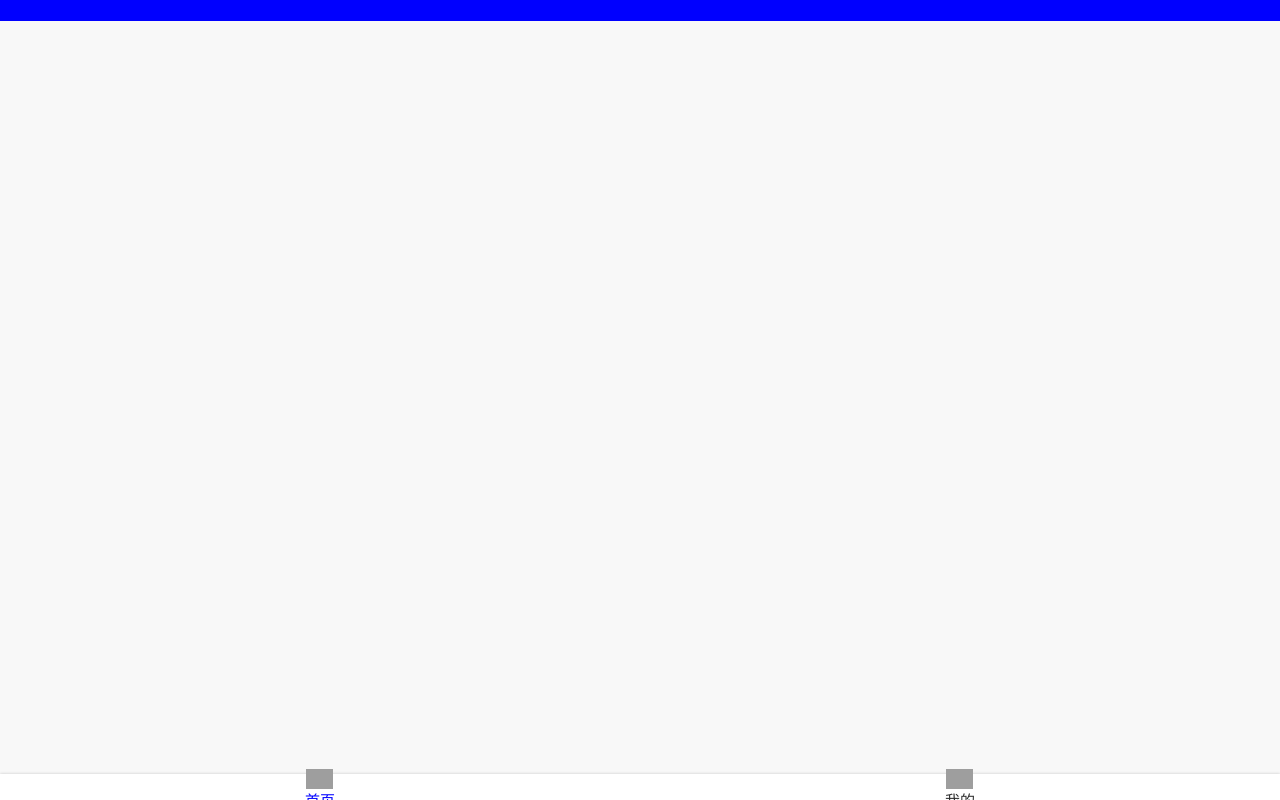
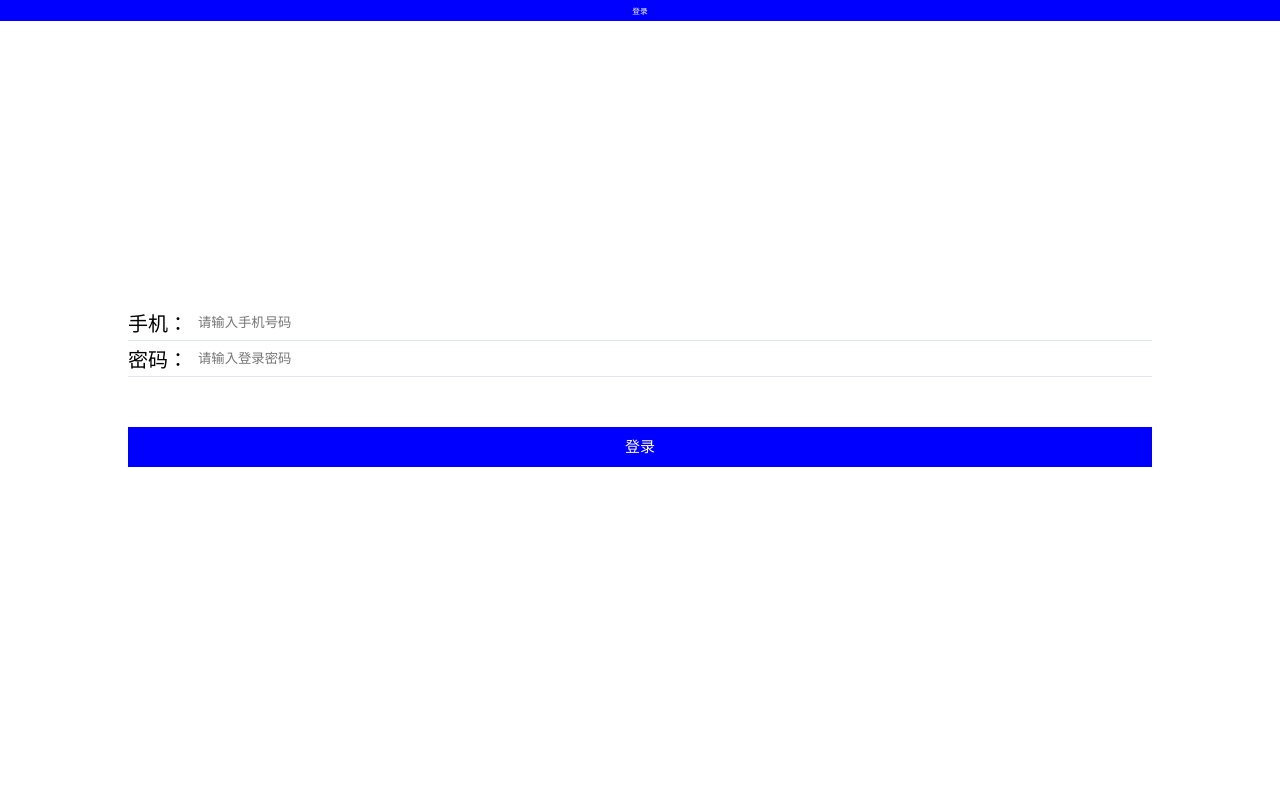
Before and after one commit to mangocafe/js-h5-vue, a Vue app: page /login in a window 1280 px wide. Built offline with nearby package versions, Linux system fonts and the light colour scheme; grey boxes are pictures that could not be loaded.

Commit message:
添加登录页

```diff
--- a/package.json
+++ b/package.json
@@ -9,6 +9,7 @@
   },
   "dependencies": {
     "amfe-flexible": "^2.2.1",
+    "axios": "^0.18.0",
     "register-service-worker": "^1.0.0",
     "vue": "^2.5.17",
     "vue-router": "^3.0.1",
--- a/src/App.vue
+++ b/src/App.vue
@@ -4,7 +4,7 @@
     <div class="content">
       <router-view/>
     </div>
-    <footer-tab :tabNames="tabNames"></footer-tab>
+    <footer-tab v-if="isShowTabbar" :tabNames="tabNames"></footer-tab>
   </div>
 </template>
 
@@ -37,6 +37,11 @@ export default {
       title: '',
     };
   },
+  computed: {
+    isShowTabbar() {
+      return this.$route.meta.isTab;
+    },
+  },
   watch: {
     $route(to) {
       this.title = to.meta.title;
@@ -59,7 +64,9 @@ export default {
     margin:0;
     padding:0;
   }
-
+  input:focus {
+    outline: none;
+  }
   #app {
     height: 100%;
     background: #f8f8f8;
--- /dev/null
+++ b/src/api.js
@@ -0,0 +1,32 @@
+import axios from 'axios';
+
+axios.defaults.timeout = 50000;
+axios.defaults.headers.post['Content-Type'] = 'application/json;charset=UTF-8';
+
+const instance = axios.create();
+instance.defaults.headers.post['Content-Type'] = 'application/json;charset=UTF-8';
+
+axios.interceptors.request.use = instance.interceptors.request.use;
+
+instance.interceptors.request.use(
+  (config) => {
+    const token = localStorage.getItem('token');
+    if (token) {
+      config.headers.Authorization = JSON.parse(token);
+    }
+    return config;
+  },
+  err => Promise.reject(err),
+);
+
+export default {
+  getOptions() {
+    return axios.get('/api/base/options');
+  },
+  register(params) { // 注册新用户
+    return axios.post('/api/user/register', params);
+  },
+  login(params) { // 登录
+    return axios.post('/api/user/login', params);
+  },
+};
--- a/src/router.js
+++ b/src/router.js
@@ -3,6 +3,7 @@ import Router from 'vue-router';
 
 const Home = () => import('@/views/Home');
 const Mine = () => import('@/views/Mine');
+const Login = () => import('@/views/Login');
 
 Vue.use(Router);
 
@@ -26,5 +27,11 @@ export default new Router({
       component: Mine,
       meta: { level: 1, isTab: true, title: '我的' },
     },
+    {
+      path: '/login',
+      name: 'login',
+      component: Login,
+      meta: { level: 1, isTab: false, title: '登录' },
+    },
   ],
 });
--- a/src/store.js
+++ b/src/store.js
@@ -3,14 +3,53 @@ import Vuex from 'vuex';
 
 Vue.use(Vuex);
 
+const SET_USER_INFO = 'SET_USER_INFO';
+const SET_TOKEN = 'SET_TOKEN';
+const SET_LOGIN_STATUS = 'SET_LOGIN_STATUS';
+const SET_OPTIONS = 'SET_OPTIONS';
+
 export default new Vuex.Store({
   state: {
-
+    options: null,
+    loginStatus: JSON.parse(localStorage.getItem('loginStatus')) || false,
+    // 用户登录信息
+    token: JSON.parse(localStorage.getItem('token')) || '',
+    userInfo: JSON.parse(localStorage.getItem('userInfo')) || null,
   },
   mutations: {
-
+    [SET_USER_INFO](s, userInfo) {
+      s.userInfo = userInfo;
+    },
+    [SET_TOKEN](s, token) {
+      s.token = token;
+    },
+    [SET_LOGIN_STATUS](s, status) {
+      s.loginStatus = status;
+    },
+    [SET_OPTIONS](st, options) {
+      st.options = options;
+    },
   },
   actions: {
-
+    setUserInfo({ commit }, userInfo) {
+      localStorage.setItem('userInfo', JSON.stringify(userInfo));
+      commit(SET_USER_INFO, userInfo);
+    },
+    setToken({ commit }, token) {
+      localStorage.setItem('token', JSON.stringify(token));
+      localStorage.setItem('loginStatus', true);
+      commit(SET_TOKEN, token);
+      commit(SET_LOGIN_STATUS, true);
+    },
+    setSignOut({ commit }) {
+      localStorage.removeItem('loginStatus');
+      localStorage.removeItem('token');
+      localStorage.removeItem('userInfo');
+      commit(SET_LOGIN_STATUS, false);
+      commit(SET_TOKEN, {});
+    },
+    setOptions({ commit }, options) {
+      commit(SET_OPTIONS, options);
+    },
   },
 });
--- /dev/null
+++ b/src/views/Login.vue
@@ -0,0 +1,96 @@
+<template>
+  <div class="login-container">
+    <section class="input-wrap">
+      <label class="label-wrap">手机：</label><input type="text" v-model="mobile" placeholder="请输入手机号码" />
+    </section>
+    <section class="input-wrap">
+      <label class="label-wrap">密码：</label><input type="password" v-model="password" placeholder="请输入登录密码" />
+    </section>
+    <div class="button-wrapper" @click="login">登录</div>
+  </div>
+</template>
+
+<script>
+import { mapActions } from 'vuex';
+import api from '@/api';
+
+export default {
+  data() {
+    return {
+      mobile: '',
+      password: '',
+    };
+  },
+  methods: {
+    ...mapActions(['setToken', 'setUserInfo']),
+    toast(str) {
+      this.$createToast({
+        time: 1000,
+        txt: str,
+      }).show();
+    },
+    login() {
+      if (!/^\d{11}$/.test(this.mobile) || !this.mobile) {
+        this.toast('手机号码有误，请重填');
+        return;
+      }
+      if (!/^.{6,}$/.test(this.password) || !this.password) {
+        this.toast('密码不足6位，请重填');
+        return;
+      }
+      const params = { mobile: this.mobile, password: this.password };
+      api.login(params).then((res) => {
+        const fomatToken = `Bearer ${res.data.data.token}`;
+        this.setToken(fomatToken);
+        this.setUserInfo(res.data.data.userInfo);
+        this.$router.push({ name: 'home' });
+      });
+    },
+  },
+};
+</script>
+
+<style lang="scss" scoped>
+  .login-container {
+    height: 100%;
+    text-align: center;
+    display: flex;
+    flex-direction: column;
+    align-items: center;
+    justify-content: center;
+    background: #fff;
+
+    .input-wrap {
+      width: 80%;
+      margin: 0 10%;
+      display: flex;
+      align-items: center;
+      border-bottom: 1px solid #e0e6ed;
+      font-size: 20px;
+
+      .label-wrap{
+        width: 60px;
+        white-space: nowrap;
+      }
+
+      input {
+        padding: 10px;
+        background: none;
+        border: none;
+      }
+
+      input:-webkit-autofill {
+        -webkit-box-shadow: 0 0 0px 100px white inset;
+      }
+    }
+
+    .button-wrapper {
+      width: 80%;
+      height: 40px;
+      line-height: 40px;
+      margin: 50px 10%;
+      background: blue;
+      color: #fff;
+    }
+  }
+</style>
```
Also changed, not shown: .eslintrc.js, 1 other file (tests, documents, lock files or other folders).
